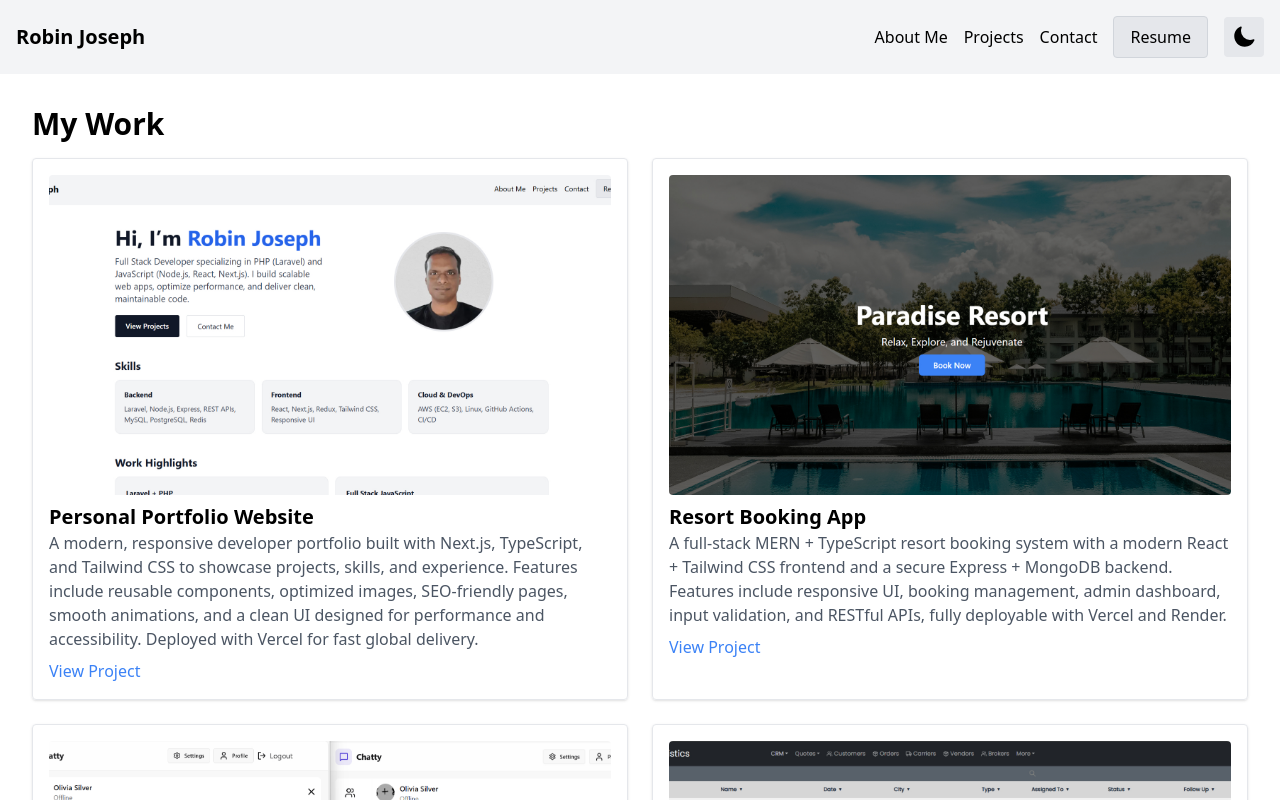
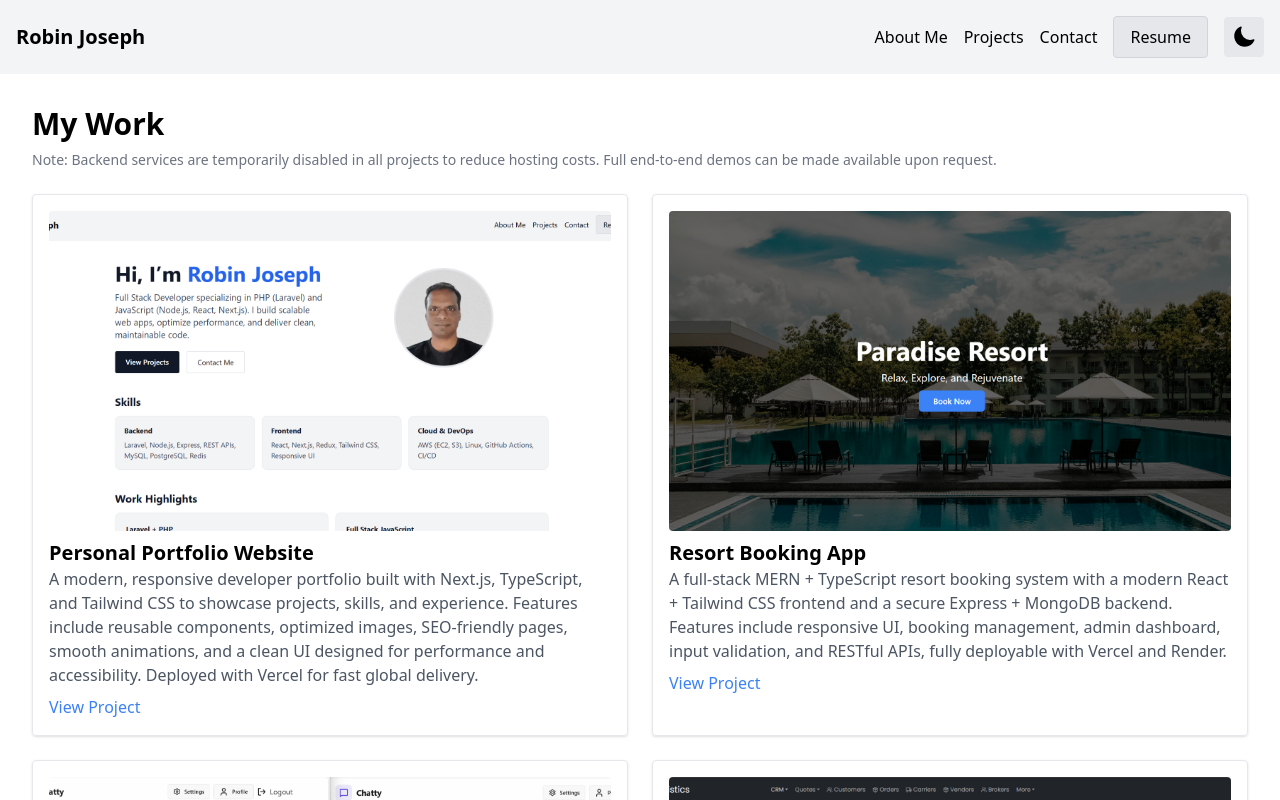
Before and after one commit to RobinJosephDev/my-portfolio, a Next.js app: page /projects in a window 1280 px wide. Shown: the top 800 px of the page. Built offline with nearby package versions, Linux system fonts and the light colour scheme.

Commit message:
note added

```diff
--- a/app/projects/page.tsx
+++ b/app/projects/page.tsx
@@ -8,7 +8,13 @@ export const metadata = {
 export default function Home() {
   return (
     <div className="p-8">
-      <h2 className="text-3xl font-bold mb-4">My Work</h2>
+      <h2 className="text-3xl font-bold mb-2">My Work</h2>
+
+      <p className="text-sm text-gray-500 mb-6">
+        Note: Backend services are temporarily disabled in all projects to reduce hosting
+        costs. Full end-to-end demos can be made available upon request.
+      </p>
+
       <div className="grid grid-cols-1 md:grid-cols-2 gap-6">
         {projects.map((proj) => (
           <ProjectCard key={proj.id} project={proj} />
```
